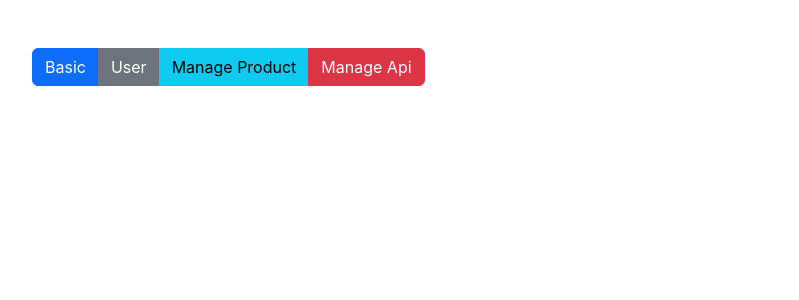
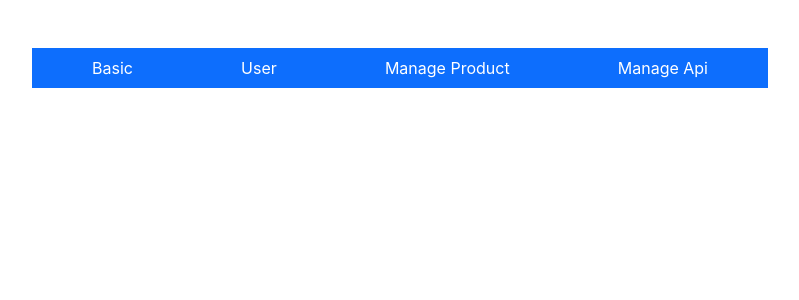
Before and after one commit to prachii007/React-Redux-Demo-App, a React (Create React App) app: page / in a window 1280 px wide. Shown: the top 300 px of the page, without its empty margins (50-849 px from the left). Built offline with nearby package versions, Linux system fonts and the light colour scheme.

Commit message:
design navbar in app.js

```diff
--- a/src/App.js
+++ b/src/App.js
@@ -7,12 +7,14 @@ function App() {
         <div className="row">
 
           <div className="col-lg-8">
-            <div className="btn-group">
-              <Link to="/basic" className=" btn btn-primary">Basic</Link>
-              <Link to="/user" className=" btn btn-secondary">User</Link>
-              <Link to="/product" className=" btn btn-info">Manage Product</Link>
-              <Link to="/api" className=" btn btn-danger">Manage Api</Link>
-            </div>
+            <nav className="navbar bg-primary text-white text-center">
+              <div class="container-fluid">
+                <Link to="/basic" className="nav-link nav-item ps-5">Basic</Link>
+                <Link to="/user" className="nav-link nav-item">User</Link>
+                <Link to="/product" className="nav-link nav-item">Manage Product</Link>
+                <Link to="/api" className="nav-link nav-item pe-5">Manage Api</Link>
+              </div>
+            </nav>
           </div>
         </div>
       </div>
```
